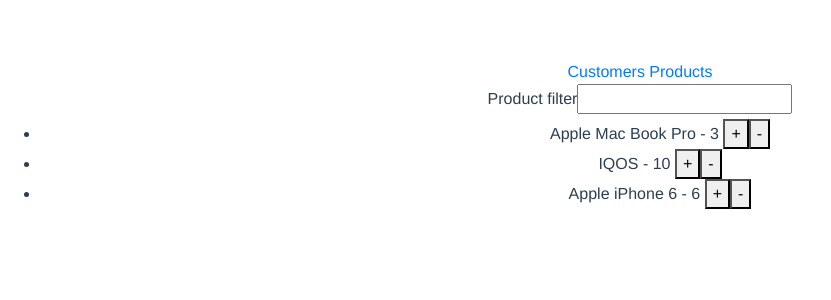
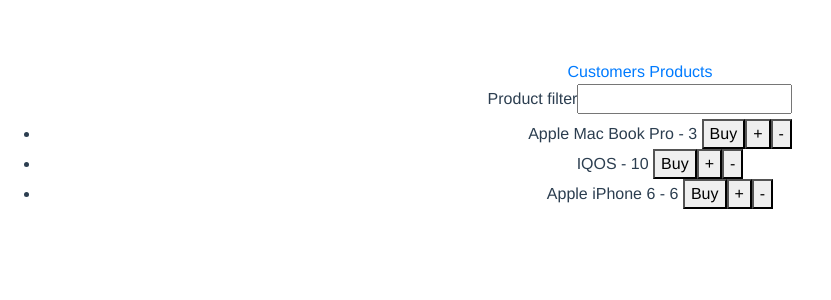
Before and after one commit to andrija989/store-app, a Vue app: page /products in a window 1280 px wide. Shown: the top 300 px of the page, without its empty margins (0-831 px from the left). Built offline with nearby package versions, Linux system fonts and the light colour scheme.

Commit message:
Zapocet 8-i

```diff
--- a/src/components/AppProducts.vue
+++ b/src/components/AppProducts.vue
@@ -5,6 +5,7 @@
     <ul>
     <li v-for='(product,index) in filteredArray' :key="index">
       {{ product.name}} - {{ product.quantity}}
+        <button>Buy</button>
         <button @click = handleIncrement(product)>+</button>
         <button @click = handleDecrement(product)>-</button>
     </li>
```
Also changed, not shown: src/components/AppSingleProduct.vue (added, +15 -0 lines).
